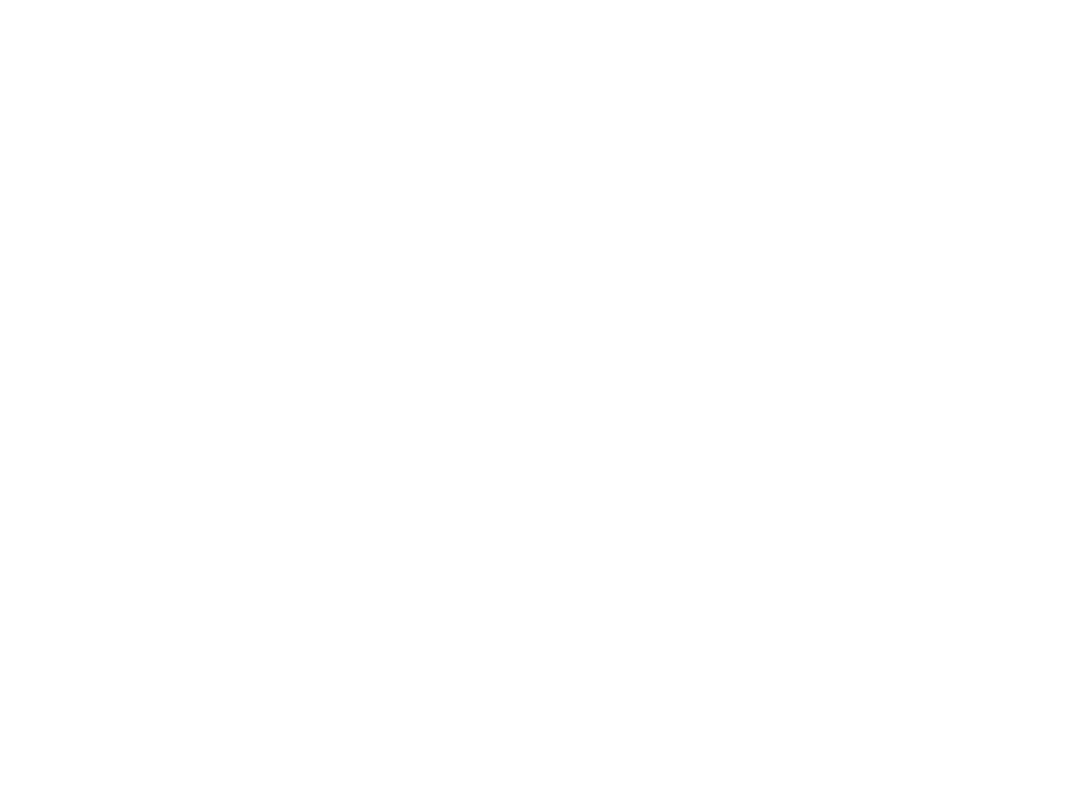
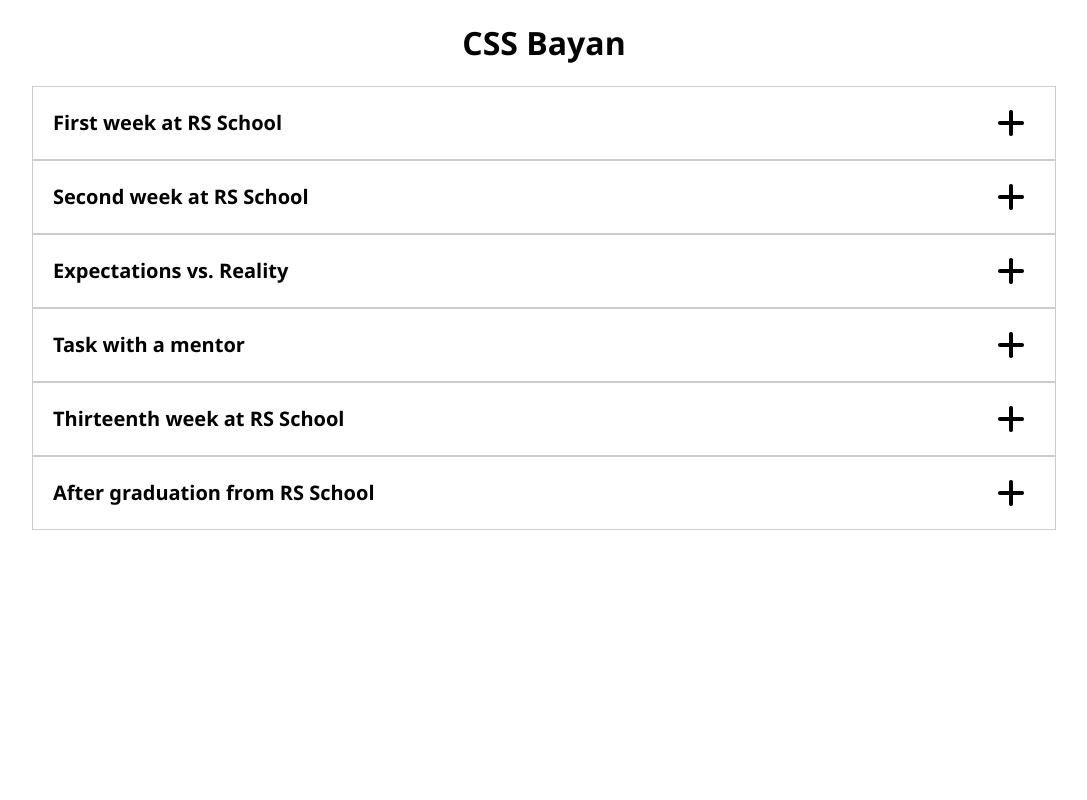
Before and after one commit to kosheen67/cssBayan, a plain HTML site: page index.html in a window 1280 px wide. Shown: the whole page, without its empty margins (96-1183 px from the left). Drawn offline with Linux system fonts and the light colour scheme.

Commit message:
feat: add 6 expanded blocks (Sat, March, 11, 2023, 21:12:12 PM)

```diff
--- a/index.html
+++ b/index.html
@@ -4,9 +4,84 @@
     <meta charset="UTF-8">
     <meta http-equiv="X-UA-Compatible" content="IE=edge">
     <meta name="viewport" content="width=device-width, initial-scale=1.0">
-    <title>Document</title>
+    <title>CSS Bayan</title>
+    <link href="/cssBayan/styles.css" rel="stylesheet" type="text/css">
+
 </head>
+<script data-search-pseudo-elements src="https://kit.fontawesome.com/f737751420.js" crossorigin="anonymous"></script>
 <body>
+    <h1><strong>CSS Bayan</strong> </h1>
 
+    <div class="bayan">
+        <label for = 'bayan-1' class ='bayan-header'>
+            <span>First week at RS School</span>
+            <i class="icon fas fa-plus"></i>
+        </label>
+        <input type="checkbox" id="bayan-1" class="bayan-toggle">
+
+            <div class = 'bayan-content'>
+            <p><img src='/cssBayan/image_1.jpg' alt="When you started RS school your family and work turned to be the last priorities">
+            </p></div>
+
+    </div>
+
+
+    <div class="bayan">
+        <label for = 'bayan-2' class ='bayan-header'>
+            <span>Second week at RS School</span>
+            <i class="icon fas fa-plus"></i>
+        </label>
+        <input type="checkbox" id="bayan-2" class="bayan-toggle">
+
+            <div class = 'bayan-content'>
+            <p><img src='/cssBayan/image_2.jpg' alt="When you look at the task and have no idea how to do it">
+            </p></div>
+
+    </div>
+
+     <div class = "bayan">
+        <label for = 'bayan-3' class ='bayan-header'>
+            <span>Expectations vs. Reality</span>
+            <i class="icon fas fa-plus"></i>
+        </label>
+        <input type="checkbox" id="bayan-3" class="bayan-toggle">
+
+            <div class = 'bayan-content'>
+            <p><img src='/cssBayan/image_3.jpg' alt="When you think about the task and really do it">
+            </p></div>
+     </div>
+
+     <div class = "bayan">
+          <label for = 'bayan-4' class ='bayan-header'>
+            <span>Task with a mentor</span>
+            <i class="icon fas fa-plus"></i>
+        </label>
+        <input type="checkbox" id="bayan-4" class="bayan-toggle">
+
+          <div class = 'bayan-content'>
+          <p><img src='/cssBayan/image_4.png' alt="When you sent your task to a mentor and he asked you what it was"></p></div>
+     </div>
+
+        <div class = "bayan">
+            <label for = 'bayan-5' class ='bayan-header'>
+            <span>Thirteenth week at RS School</span>
+            <i class="icon fas fa-plus"></i>
+        </label>
+        <input type="checkbox" id="bayan-5" class="bayan-toggle">
+
+            <div class = 'bayan-content'>
+            <p><img src='/cssBayan/image_5.jpg' alt="When you sent your task to a mentor and he asked you what it was"></p></div>
+        </div>
+
+        <div class = "bayan">
+            <label for = 'bayan-6' class ='bayan-header'>
+            <span>After graduation from RS School</span>
+            <i class="icon fas fa-plus"></i>
+           </label>
+           <input type="checkbox" id="bayan-6" class="bayan-toggle">
+            <div class = 'bayan-content'>
+                <p><img src='/cssBayan/image_6.png' alt="When you sent your task to a mentor and he asked you what it was"></p></div>
+        </div>
+    </div>
 </body>
 </html>
--- a/styles.css
+++ b/styles.css
@@ -0,0 +1,81 @@
+h1 {
+    text-align: center;
+    font-family: 'Segoe UI', Tahoma, Geneva, Verdana, sans-serif;
+}
+
+body {
+    background-color:  white;
+}
+
+.bayan {
+    display: flex;
+    flex-direction: column;
+    width: 100%;
+    margin: 0 auto;
+    max-width: 1024px;
+    font-size: xx-large;
+    font-weight:bold;
+    font-family: 'Segoe UI', Tahoma, Geneva, Verdana, sans-serif;
+    cursor:pointer;
+}
+
+.bayan-header {
+    display: flex;
+    align-items: center;
+    justify-content: space-between;
+    padding: 20px;
+    border: 1px solid #ccc;
+    cursor: pointer;
+  }
+
+  .bayan-header:hover {
+    background-color: hwb(323 94% 1%);
+  }
+
+  img {
+    max-width: 500px;
+    /*margin-right: 20px;*/
+    margin-left:calc(50% - 250px)
+  }
+
+  span {
+    font-size: 20px;
+  }
+
+  .bayan-toggle {
+    display: none;
+  }
+
+  .bayan-toggle:checked + .bayan-content {
+    max-height: 500px;
+    transition: max-height 0.5s ease-in-out;
+  }
+
+  .bayan-content {
+    overflow: hidden;
+    max-height: 0;
+    transition: max-height 0.5s ease-in-out;
+
+  }
+
+  .bayan-content p {
+    padding: 20px;
+    font-size: 18px;
+  }
+
+
+.bayan-content:hover {
+    filter:brightness(80%);
+}
+
+
+.bayan-content:active {
+    filter:brightness(60%);
+}
+
+.icon {
+    font-size:2rem;
+    padding: 0 10px;
+    transition: transform 0.3s ease-out;
+    float: right;
+}
```
Also changed, not shown: image_1.jpg (added), image_2.jpg (added), image_3.jpg (added), image_4.png (added), image_5.jpg (added), image_6.png (added).
